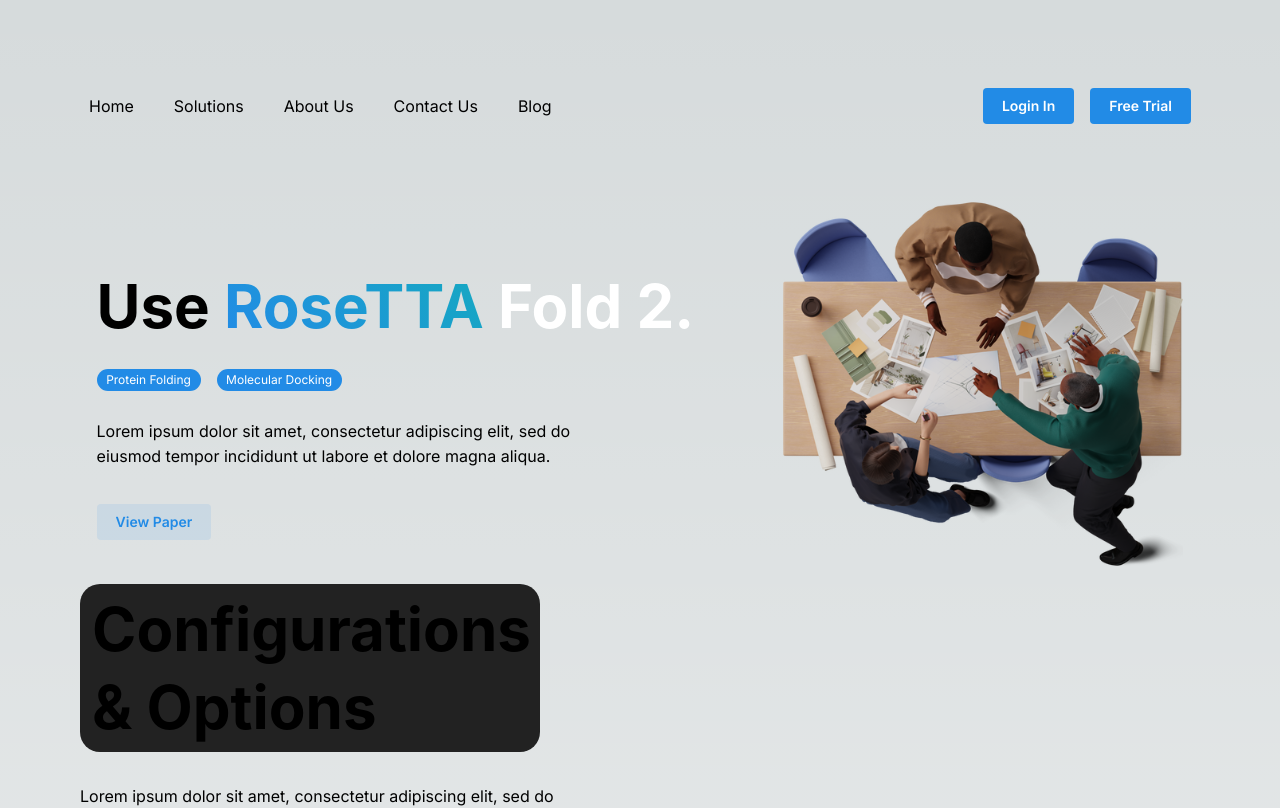
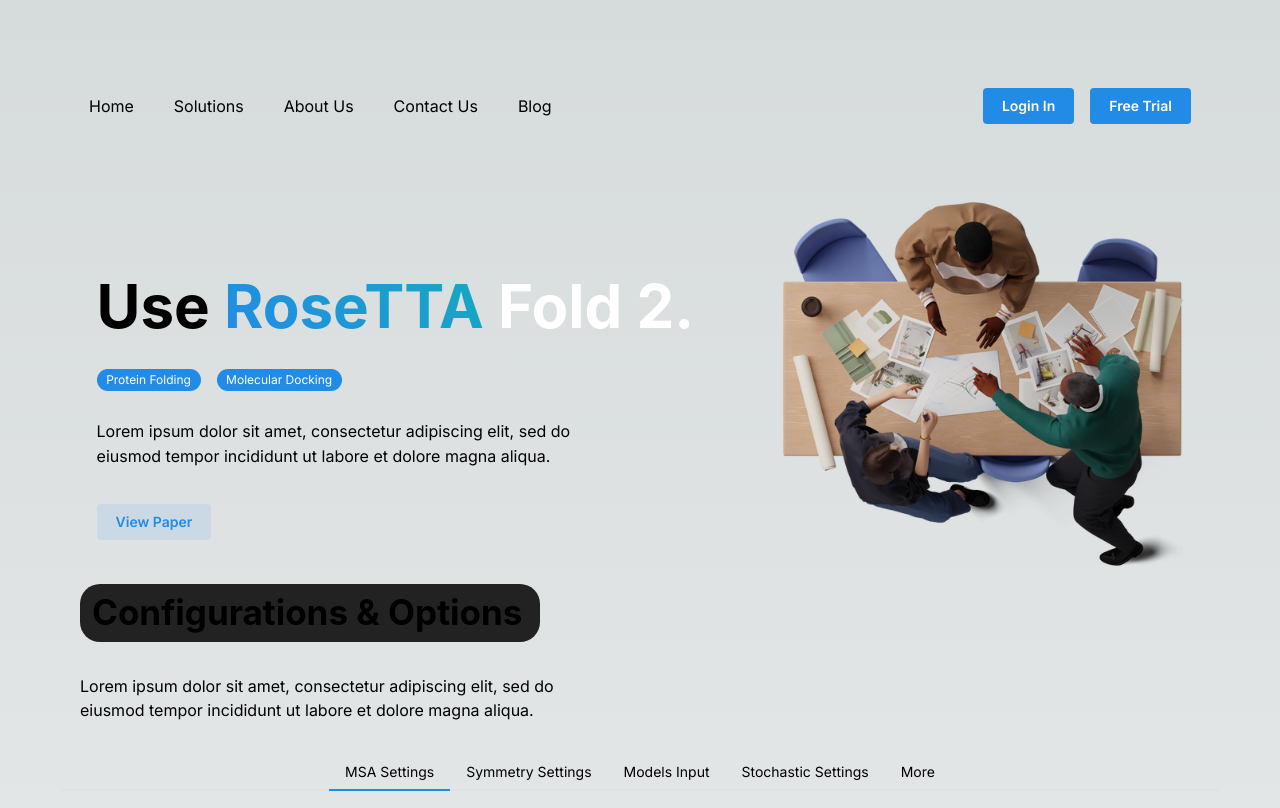
Before and after one commit to AI-Drug-Discovery/MVP-Web, a Next.js app: page /solutionDetailPage in a window 1280 px wide. Shown: the top 808 px of the page. Built offline with nearby package versions, Linux system fonts and the light colour scheme.

Commit message:
minor change

```diff
--- a/components/CardMain.tsx
+++ b/components/SolutionCard/CardMain.tsx
@@ -1,10 +1,9 @@
 "use client";
+
 import { Stack, Text, Button, Group, Pill } from "@mantine/core";
 import { useRouter } from "next/navigation";
-
 import Image from "next/image";
-
-import dnaImage from "../public/unsplash_YQYacLW8o2U.png";
+import dnaImage from "../../public/unsplash_YQYacLW8o2U.png";
 
 function CardMain() {
   const router = useRouter();
--- a/src/app/page.tsx
+++ b/src/app/page.tsx
@@ -3,7 +3,7 @@
 import Navbar from "../../components/Navbar";
 import MainPageHeroIamge from "../../components/MainPageHeroIamge";
 import SearchComponent from "../../components/SearchComponent";
-import CardMain from "../../components/CardMain";
+import CardMain from "../../components/SolutionCard/CardMain";
 import { Group } from "@mantine/core";
 import ContactUsSection from "../../components/ContactUsSection";
 import Footer from "../../components/Footer";
--- a/src/app/solutionDetailPage/page.tsx
+++ b/src/app/solutionDetailPage/page.tsx
@@ -21,7 +21,7 @@
 import Image from "next/image";
 import { Gruppo } from "next/font/google";
 import { Pi } from "@phosphor-icons/react";
-import ConfigCard from "../../../components/configCard";
+import ConfigCard from "../../../components/ConfigCard";
 
 const SolutionDetailsPage = () => {
   const [msaConcat, setMsaConcat] = useState<string | null>(null);
@@ -99,7 +99,7 @@
         </Group>
 
         <Stack gap={"xl"}>
-          <Title fz={{base: "30px", sm: "60px"}} px={"12px"} py={"6px"} ml={{base: "xs", sm:"lg"}} bg={"#222222"} maw={"460px"} style={{borderRadius: "20px"}}>
+          <Title fz={{base: "25px", sm: "35px"}} px={"12px"} py={"6px"} ml={{base: "xs", sm:"lg"}} bg={"#222222"} maw={"460px"} style={{borderRadius: "20px"}}>
             Configurations & Options
           </Title>
 
--- a/src/app/solutions/page.tsx
+++ b/src/app/solutions/page.tsx
@@ -1,5 +1,5 @@
 import Navbar from "../../../components/Navbar";
-import CardMain from "../../../components/CardMain";
+import CardMain from "../../../components/SolutionCard/CardMain";
 import { Flex, Title } from "@mantine/core";
 import ContactUsSection from "../../../components/ContactUsSection";
 import Footer from "../../../components/Footer";
```
